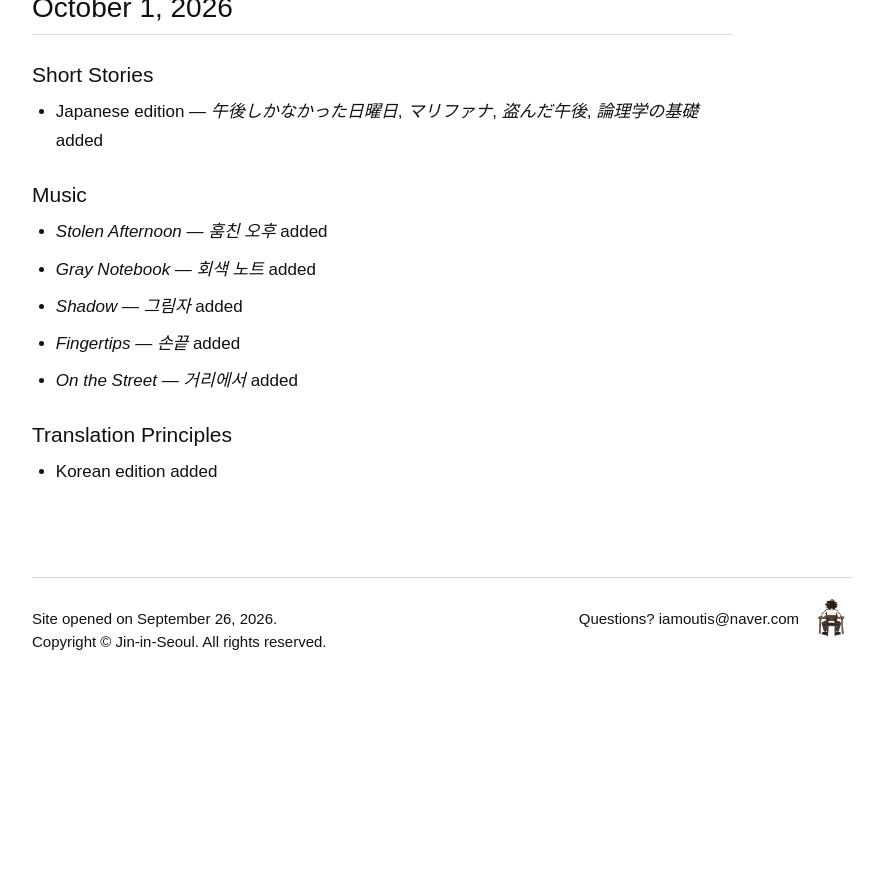
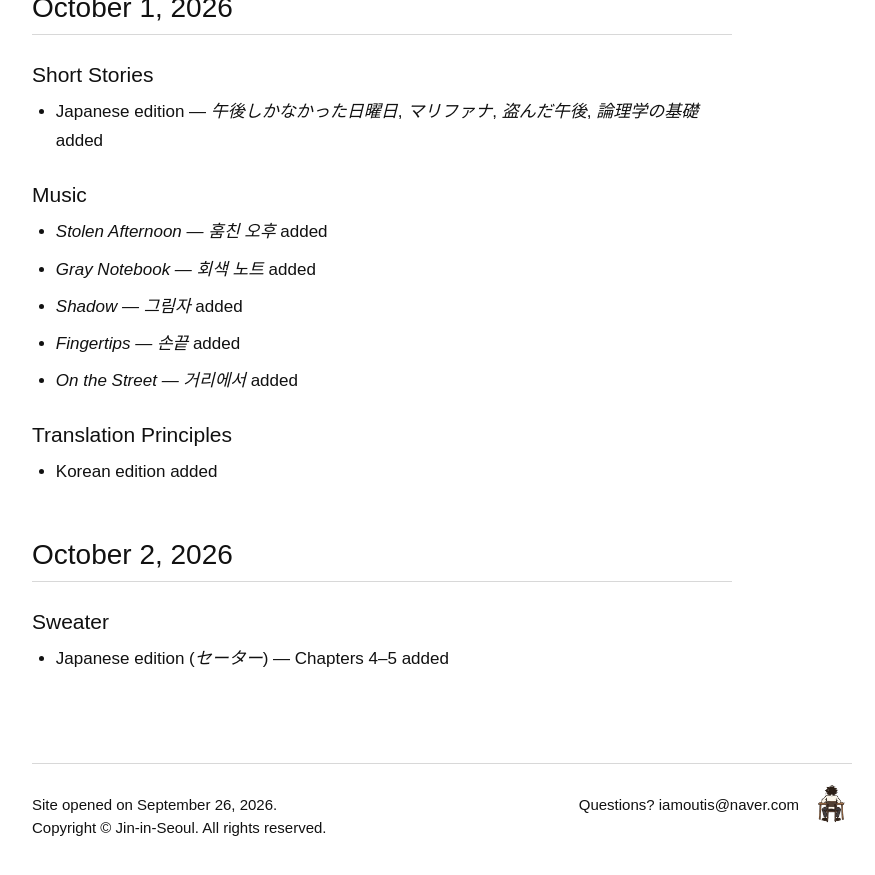
Before and after one commit to Jin-in-Seoul/Jin-in-Seoul, a Jekyll site: the page built from publication-log/index.html, in a window 1280 px wide and 900 px high, scrolled down 2146 px. Shown: the top 875 px of the window, without its empty margins (198-1073 px from the left). Built offline with Jekyll 4.4.1, drawn with Linux system fonts in a browser that asks for light colours; before the commit the page ends 2860 px from its top, so only the background shows below that.

Commit message:
Add files via upload

```diff
--- a/publication-log/index.html
+++ b/publication-log/index.html
@@ -131,6 +131,14 @@
           <li>Korean edition added</li>
         </ul>
       </section>
+
+      <section>
+        <h2>October 2, 2026</h2>
+        <h3>Sweater</h3>
+        <ul>
+          <li>Japanese edition (<em>セーター</em>) — Chapters 4–5 added</li>
+        </ul>
+      </section>
     </div>
 
     {% include footer.html %}
```
